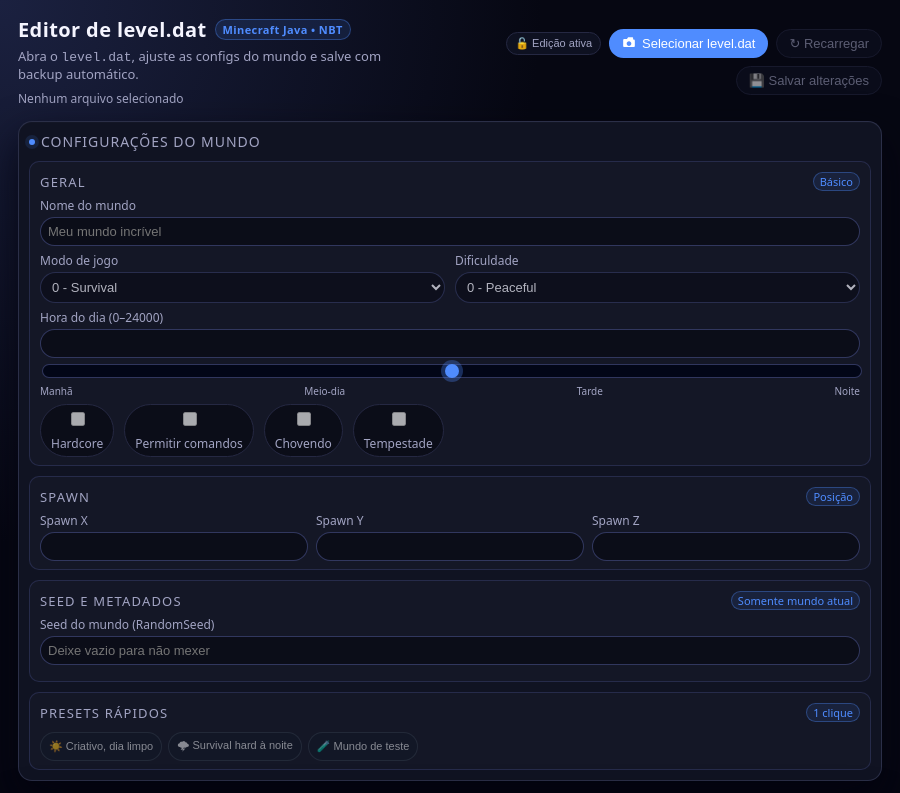
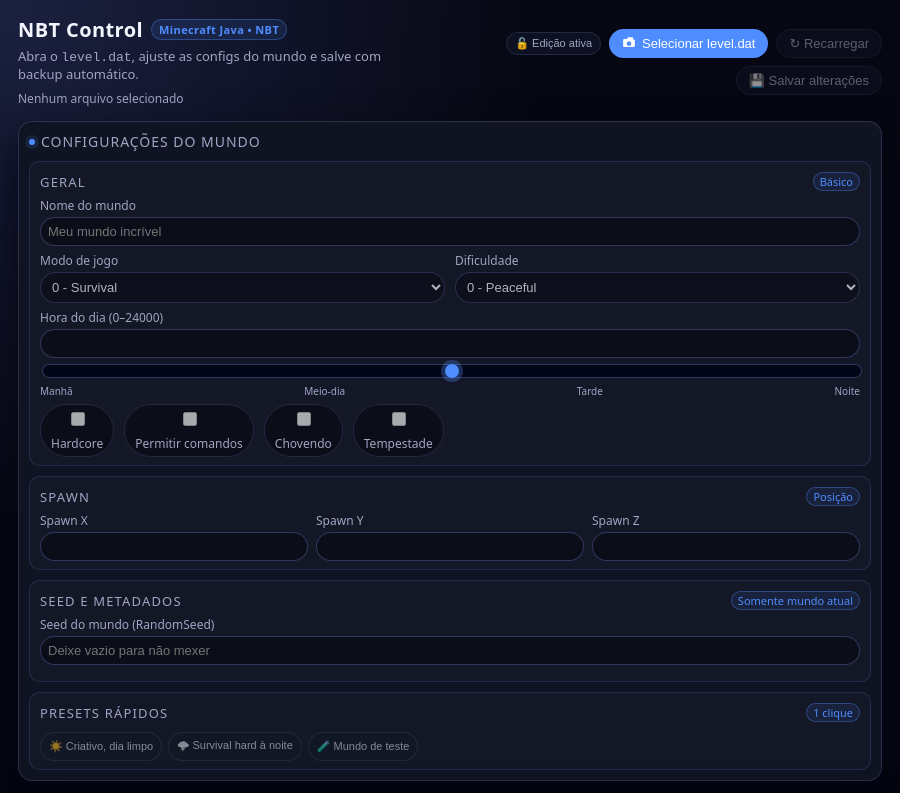
Before and after one commit to thonyydev/NBTControl, an Electron app: page index.html in a window 900 px wide. Shown: the top 793 px of the page. Drawn offline with Linux system fonts and the light colour scheme.

Commit message:
rename prototype app to official name NBT Control and add readme file

```diff
--- a/index.html
+++ b/index.html
@@ -2,7 +2,7 @@
 <html lang="pt-BR">
   <head>
     <meta charset="UTF-8" />
-    <title>Editor de level.dat</title>
+    <title>NBT Control</title>
     <style>
       :root {
         --bg: #060712;
@@ -515,7 +515,7 @@
       <div class="app-header">
         <div class="app-title-block">
           <div class="app-title">
-            Editor de level.dat
+            NBT Control
             <span class="app-title-pill">Minecraft Java • NBT</span>
           </div>
           <div class="app-subtitle">
```
Also changed, not shown: readme.txt (added).
